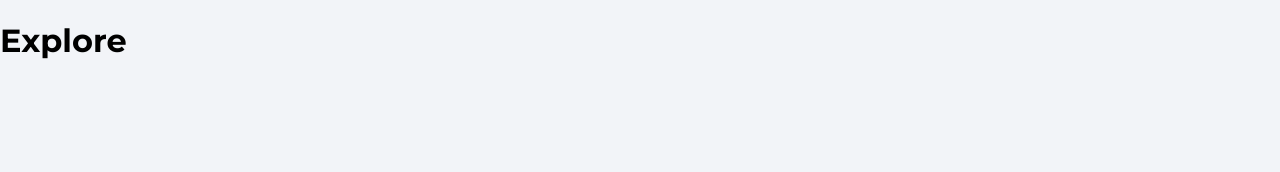
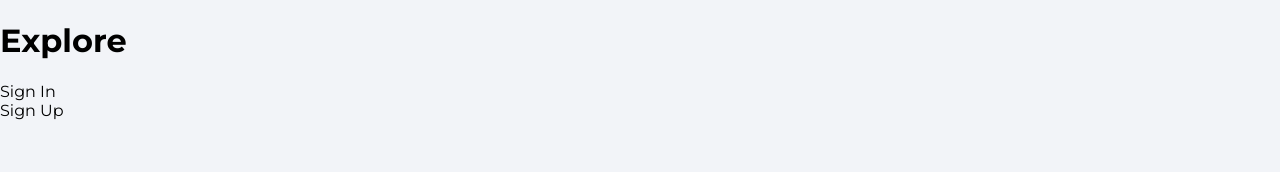
Before and after one commit to iancover/home-in, a React (Create React App) app: page / in a window 1280 px wide. Shown: the top 172 px of the page. Built offline with nearby package versions, Linux system fonts and the light colour scheme.

Commit message:
feat: Add Explore page
Simple Explore page with temporary links to SignIn & SignUp

```diff
--- a/src/pages/Explore.jsx
+++ b/src/pages/Explore.jsx
@@ -1,7 +1,16 @@
+import { Link } from 'react-router-dom';
+
 function Explore() {
+
   return (
     <div>
       <h1>Explore</h1>
+      <Link to='/sign-in'>
+        Sign In
+      </Link>
+      <Link to='/sign-up'>
+        Sign Up
+      </Link>
     </div>
   );
 }
```
